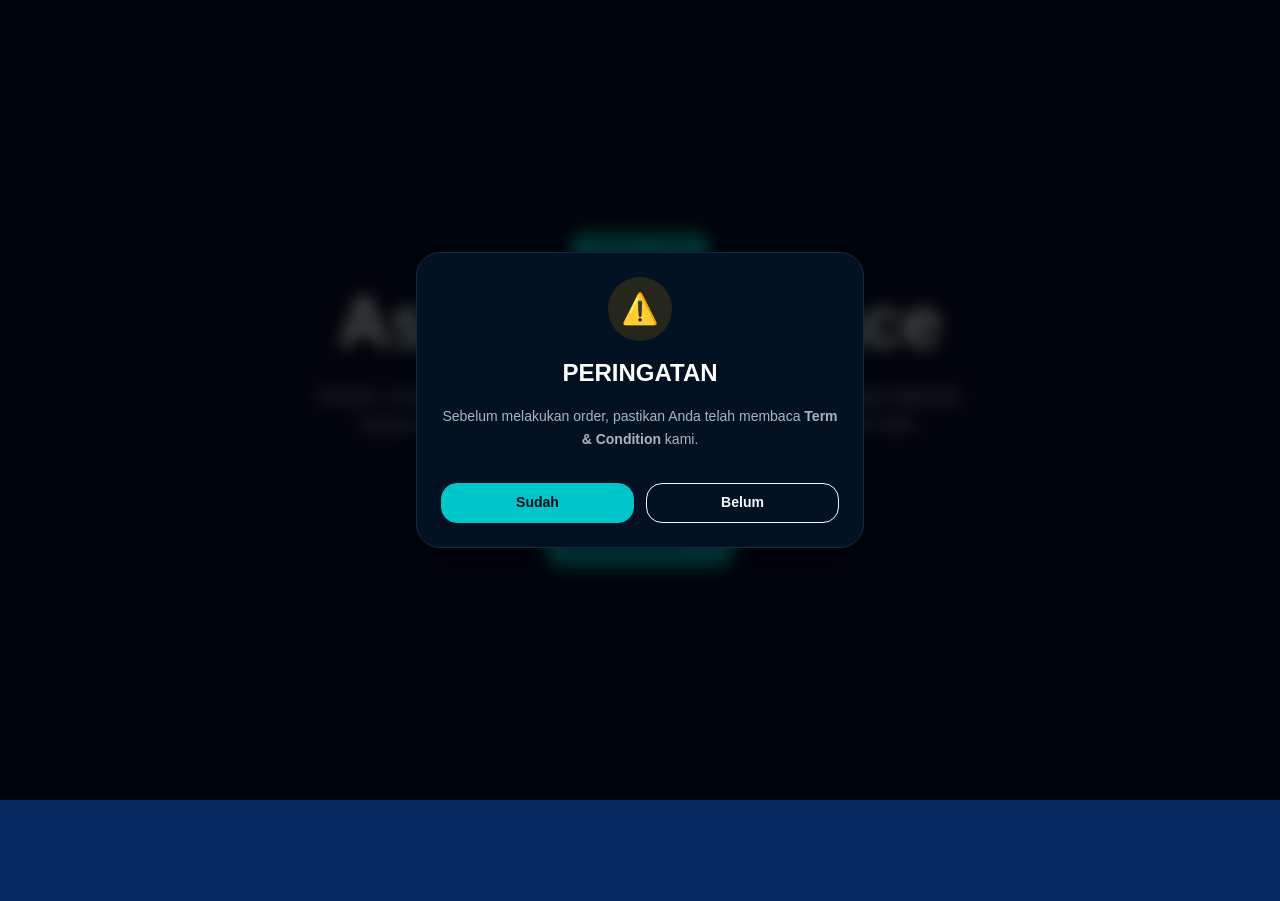
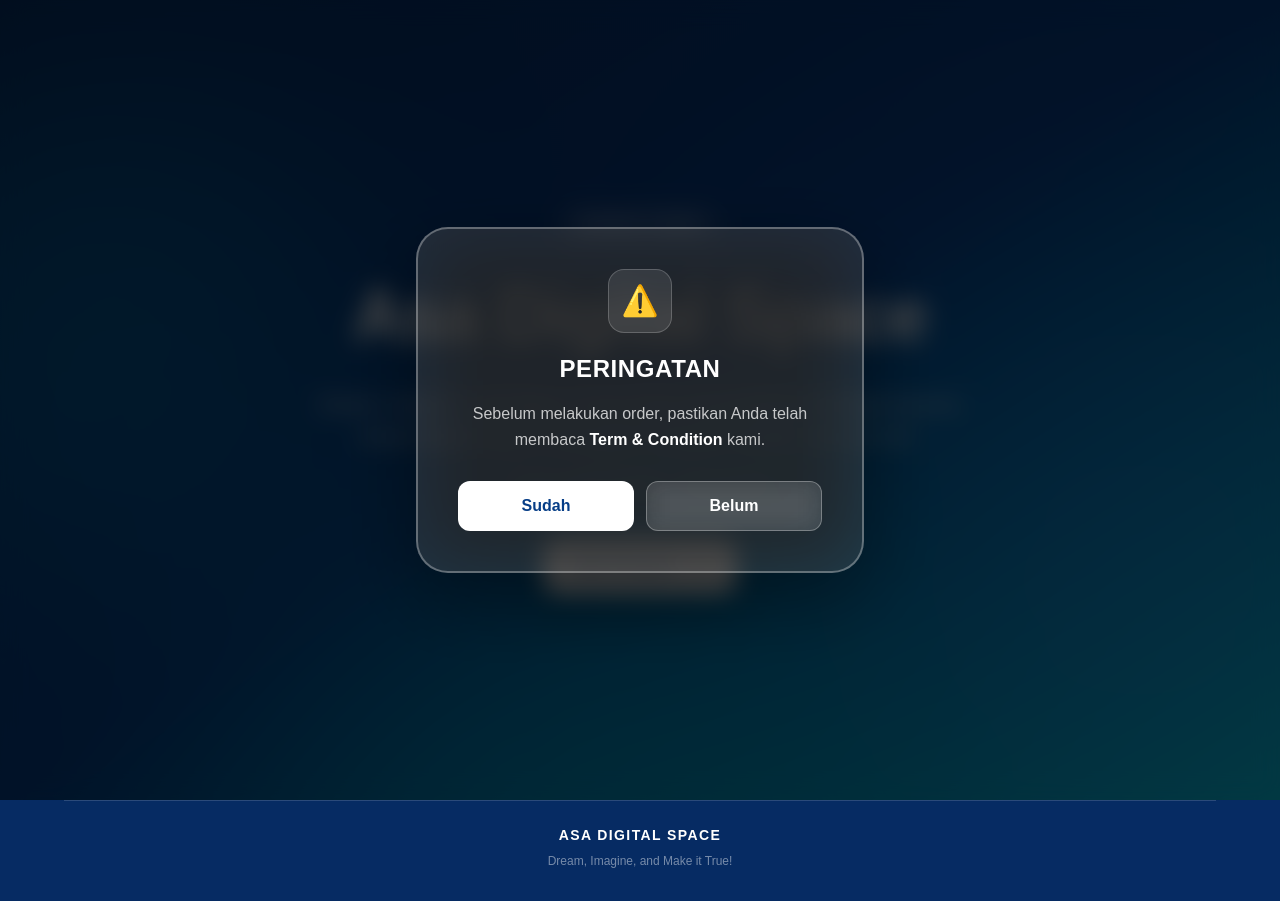
Before and after one commit to ahmd-mmdd/onlineform, a Next.js app: page / in a window 1280 px wide. Before the commit the page ends 800 px from the top, so only its background shows below. Built offline with nearby package versions, Linux system fonts and the light colour scheme.

Commit message:
Update page.tsx

```diff
--- a/app/page.tsx
+++ b/app/page.tsx
@@ -58,11 +58,40 @@ export default function Home() {
 
   if (service) {
     return (
-      <main className="min-h-screen bg-base-100 py-10 px-5">
-        <div className="mx-auto max-w-4xl">
+      <main className="min-h-screen overflow-hidden bg-[#062b63] text-white">
+
+        {/* BACKGROUND */}
+
+        <div className="fixed inset-0 -z-0 overflow-hidden">
+
+          <div className="absolute inset-0 bg-gradient-to-br from-[#062b63] via-[#073e87] to-[#00c9d8]" />
+
+          <div className="absolute -left-40 top-20 h-[500px] w-[500px] rounded-full bg-cyan-400/20 blur-[120px]" />
+
+          <div className="absolute -right-40 top-[35%] h-[600px] w-[600px] rounded-full bg-blue-500/30 blur-[140px]" />
+
+          <div className="absolute bottom-[-200px] left-[20%] h-[500px] w-[500px] rounded-full bg-cyan-400/20 blur-[130px]" />
+
+        </div>
+
+        <div className="relative z-10 mx-auto max-w-4xl px-5 py-10">
 
           <button
-            className="btn btn-ghost mb-6"
+            className="
+              mb-6
+              rounded-xl
+              border
+              border-white/20
+              bg-white/10
+              px-5
+              py-3
+              text-sm
+              font-semibold
+              text-white
+              backdrop-blur-md
+              transition
+              hover:bg-white/20
+            "
             onClick={() => setService("")}
           >
             ← Kembali
@@ -71,6 +100,7 @@ export default function Home() {
           <OrderForm service={service} />
 
         </div>
+
       </main>
     );
   }
@@ -80,51 +110,127 @@ export default function Home() {
   // ==========================================
 
   return (
-    <main className="min-h-screen bg-base-100">
+    <main className="min-h-screen overflow-hidden bg-[#062b63] text-white">
+
+      {/* ======================================
+          BACKGROUND
+      ====================================== */}
+
+      <div className="fixed inset-0 -z-0 overflow-hidden">
+
+        <div className="absolute inset-0 bg-gradient-to-br from-[#062b63] via-[#073e87] to-[#00c9d8]" />
+
+        <div className="absolute -left-40 top-20 h-[500px] w-[500px] rounded-full bg-cyan-400/20 blur-[120px]" />
+
+        <div className="absolute -right-40 top-[35%] h-[600px] w-[600px] rounded-full bg-blue-500/30 blur-[140px]" />
+
+        <div className="absolute bottom-[-200px] left-[20%] h-[500px] w-[500px] rounded-full bg-cyan-400/20 blur-[130px]" />
+
+      </div>
+
+      <div className="relative z-10">
 
         {/* ======================================
             POPUP TERM & CONDITION
         ====================================== */}
 
         {showTermsPopup && (
-        <div className="fixed inset-0 z-[999] flex items-center justify-center bg-black/70 backdrop-blur-sm px-5">
+          <div className="fixed inset-0 z-[999] flex items-center justify-center bg-black/70 px-5 backdrop-blur-md">
 
-          <div className="card w-full max-w-md bg-base-100 border border-base-300 shadow-2xl">
+            <div
+              className="
+                w-full
+                max-w-md
+                rounded-[2rem]
+                border-2
+                border-white/30
+                bg-white/[0.12]
+                p-1
+                shadow-[0_25px_80px_rgba(0,0,0,0.35)]
+                backdrop-blur-2xl
+              "
+            >
 
-            <div className="card-body text-center">
+              <div className="rounded-[1.7rem] p-7 text-center md:p-9">
 
                 {/* ICON */}
-              <div className="mx-auto flex h-16 w-16 items-center justify-center rounded-full bg-warning/15 text-3xl">
+
+                <div
+                  className="
+                    mx-auto
+                    flex
+                    h-16
+                    w-16
+                    items-center
+                    justify-center
+                    rounded-2xl
+                    border
+                    border-white/20
+                    bg-white/10
+                    text-3xl
+                  "
+                >
                   ⚠️
                 </div>
 
                 {/* TITLE */}
-              <h2 className="text-2xl font-black mt-2">
-                PERINGATAN
+
+                <h2 className="mt-5 text-2xl font-black uppercase tracking-wide">
+                  Peringatan
                 </h2>
 
                 {/* DESCRIPTION */}
-              <p className="text-base-content/70 leading-relaxed mt-2">
+
+                <p className="mt-4 text-sm leading-relaxed text-white/75 md:text-base">
                   Sebelum melakukan order, pastikan Anda telah
-                membaca <strong>Term & Condition</strong> kami.
+                  membaca{" "}
+                  <strong className="text-white">
+                    Term & Condition
+                  </strong>{" "}
+                  kami.
                 </p>
 
                 {/* BUTTON */}
-              <div className="grid grid-cols-2 gap-3 mt-6">
+
+                <div className="mt-7 grid grid-cols-2 gap-3">
 
                   {/* SUDAH */}
+
                   <button
                     type="button"
-                  className="btn btn-primary"
+                    className="
+                      rounded-xl
+                      bg-white
+                      px-5
+                      py-3
+                      font-bold
+                      text-[#073e87]
+                      transition
+                      hover:-translate-y-0.5
+                      hover:bg-white/90
+                    "
                     onClick={() => setShowTermsPopup(false)}
                   >
                     Sudah
                   </button>
 
                   {/* BELUM */}
+
                   <button
                     type="button"
-                  className="btn btn-outline"
+                    className="
+                      rounded-xl
+                      border
+                      border-white/30
+                      bg-white/10
+                      px-5
+                      py-3
+                      font-bold
+                      text-white
+                      backdrop-blur-md
+                      transition
+                      hover:bg-white/20
+                    "
                     onClick={() => {
                       window.location.href =
                         "https://asa-info.vercel.app";
@@ -147,66 +253,127 @@ export default function Home() {
         ====================================== */}
 
         {!started ? (
-        <section className="hero min-h-screen">
 
-          <div className="hero-content text-center">
+          <section className="flex min-h-screen items-center justify-center px-5 py-20">
 
-            <div className="max-w-2xl">
+            <div className="mx-auto flex w-full max-w-4xl flex-col items-center text-center">
 
-              <div className="badge badge-primary badge-lg mb-6">
+              {/* LABEL */}
+
+              <div
+                className="
+                  mb-7
+                  rounded-full
+                  border
+                  border-white/25
+                  bg-white/10
+                  px-5
+                  py-2
+                  text-xs
+                  font-bold
+                  tracking-[0.3em]
+                  text-white/90
+                  backdrop-blur-md
+                "
+              >
                 ORDER FORM
               </div>
 
-              <h1 className="text-6xl md:text-7xl font-black">
+              {/* TITLE */}
+
+              <h1
+                className="
+                  w-full
+                  text-5xl
+                  font-black
+                  leading-tight
+                  tracking-tight
+                  sm:text-6xl
+                  md:text-7xl
+                "
+              >
                 Asa Digital Space
               </h1>
 
-              <p className="text-xl mt-6 opacity-80">
-                Dream, Imagine, and Make it True! Kami menyediakan
-                berbagai layanan kreasi digital seperti Videografi,
-                Fotografi, Desain, dan lain lain.
+              {/* DESCRIPTION */}
+
+              <p className="mx-auto mt-7 max-w-2xl text-base leading-relaxed text-white/80 md:text-xl">
+                Dream, Imagine, and Make it True!
+                Kami menyediakan berbagai layanan kreasi
+                digital seperti Videografi, Fotografi, Desain,
+                dan lain lain.
               </p>
 
-              <p className="opacity-60 mt-4">
+              {/* TAGLINE */}
+
+              <p className="mt-5 text-sm font-semibold tracking-wide text-white/60 md:text-base">
                 Cepat • Berkualitas • Terpercaya
               </p>
 
+              {/* BUTTON */}
+
               <button
-                className="btn btn-primary btn-lg mt-10"
+                className="
+                  mt-10
+                  flex
+                  items-center
+                  gap-3
+                  rounded-2xl
+                  bg-white
+                  px-7
+                  py-4
+                  text-base
+                  font-black
+                  text-[#073e87]
+                  shadow-[0_15px_40px_rgba(0,0,0,0.2)]
+                  transition-all
+                  duration-300
+                  hover:-translate-y-1
+                  hover:shadow-[0_20px_50px_rgba(0,0,0,0.3)]
+                "
                 onClick={() => setStarted(true)}
               >
                 Buat Pesanan
+
                 <ArrowRight size={20} />
+
               </button>
 
             </div>
 
-          </div>
+          </section>
 
-        </section>
         ) : (
 
           // ======================================
           // PILIHAN LAYANAN
           // ======================================
 
-        <section className="py-16">
+          <section className="min-h-screen px-5 py-20">
 
-          <div className="max-w-6xl mx-auto px-5">
+            <div className="mx-auto max-w-6xl">
 
-            <div className="text-center mb-14">
+              {/* HEADER */}
 
-              <h2 className="text-5xl font-black">
+              <div className="mb-14 text-center">
+
+                <p className="mb-3 text-xs font-bold tracking-[0.3em] text-white/60">
+                  ASA DIGITAL SPACE
+                </p>
+
+                <h2 className="text-4xl font-black tracking-tight md:text-6xl">
                   Pilih Layanan
                 </h2>
 
-              <p className="opacity-70 mt-3">
+                <p className="mt-4 text-white/65">
                   Pilih layanan yang ingin kamu pesan.
                 </p>
 
               </div>
 
-            <div className="grid md:grid-cols-2 xl:grid-cols-3 gap-7">
+              {/* SERVICE GRID */}
+
+              <div className="grid gap-5 md:grid-cols-2 xl:grid-cols-3">
 
                 {services.map((item) => {
 
@@ -218,51 +385,88 @@ export default function Home() {
                       key={item.id}
                       onClick={() => setService(item.id)}
                       className="
-                      card
-                      bg-base-200
-                      border
-                      border-base-300
-                      hover:border-primary
-                      hover:-translate-y-2
-                      hover:shadow-2xl
+                        group
+                        text-left
+                        rounded-[2rem]
+                        border-2
+                        border-white/20
+                        bg-white/[0.10]
+                        p-1
+                        text-white
+                        backdrop-blur-xl
+                        shadow-[0_20px_60px_rgba(0,0,0,0.15)]
                         transition-all
                         duration-300
-                      text-left
+                        hover:-translate-y-2
+                        hover:border-white/40
+                        hover:bg-white/[0.15]
+                        hover:shadow-[0_25px_70px_rgba(0,0,0,0.25)]
                       "
                     >
 
-                    <div className="card-body">
+                      <div className="rounded-[1.7rem] p-6">
+
+                        {/* ICON */}
 
                         <div
                           className="
+                            flex
+                            h-16
                             w-16
-                          h-16
-                          rounded-2xl
-                          bg-primary
-                          text-primary-content
-                          flex
                             items-center
                             justify-center
+                            rounded-2xl
+                            border
+                            border-white/20
+                            bg-white/10
+                            text-white
+                            transition
+                            duration-300
+                            group-hover:scale-105
+                            group-hover:bg-white/20
                           "
                         >
-                        <Icon size={34} />
+                          <Icon size={30} />
                         </div>
 
-                      <h2 className="card-title text-2xl mt-4">
+                        {/* TITLE */}
+
+                        <h2 className="mt-6 text-2xl font-black">
                           {item.title}
                         </h2>
 
-                      <p className="opacity-70">
+                        {/* DESCRIPTION */}
+
+                        <p className="mt-2 min-h-[48px] text-sm leading-relaxed text-white/60">
                           {item.desc}
                         </p>
 
-                      <div className="card-actions mt-5">
+                        {/* BUTTON */}
 
-                        <div className="btn btn-primary btn-sm">
+                        <div className="mt-6 flex">
 
+                          <div
+                            className="
+                              flex
+                              items-center
+                              gap-2
+                              rounded-xl
+                              border
+                              border-white/20
+                              bg-white/10
+                              px-4
+                              py-2.5
+                              text-sm
+                              font-bold
+                              text-white
+                              transition
+                              group-hover:bg-white
+                              group-hover:text-[#073e87]
+                            "
+                          >
                             Mulai
 
-                          <ArrowRight size={18} />
+                            <ArrowRight size={17} />
 
                           </div>
 
@@ -284,6 +488,30 @@ export default function Home() {
 
         )}
 
+        {/* ======================================
+            FOOTER
+        ====================================== */}
+
+        <footer className="px-5 pb-8">
+
+          <div className="mx-auto max-w-6xl text-center">
+
+            <div className="mb-6 h-px bg-white/15" />
+
+            <p className="text-sm font-bold tracking-widest">
+              ASA DIGITAL SPACE
+            </p>
+
+            <p className="mt-2 text-xs text-white/45">
+              Dream, Imagine, and Make it True!
+            </p>
+
+          </div>
+
+        </footer>
+
+      </div>
+
     </main>
   );
 }
```
Lines whose indentation alone changed are shown as unchanged.
